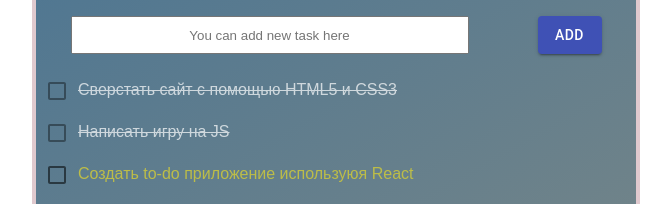
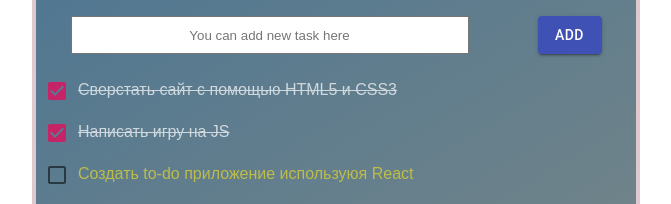
Before and after one commit to WebHeroSchool/to-do, a React (Create React App) app: page / in a window 1280 px wide. Shown: the part 125-329 px from the top of the page, without its empty margins (304-975 px from the left). Built offline with nearby package versions, Linux system fonts and the light colour scheme.

Commit message:
lesson 30. setState

```diff
--- a/src/components/App/App.js
+++ b/src/components/App/App.js
@@ -26,11 +26,19 @@ class App extends Component {
     count: 3,
   };
 
-  toggleStatus = (statusFromItem) => {
-    // eslint-disable-next-line no-console
-    // console.log(statusFromItem);
-    console.log(this.state.items[2].isDone === statusFromItem)
-  };
+  // Будет неэффективно в случае боьлшого кол-ва элементов в массиве
+    // Есть боллее производительные способы?
+  toggleStatus = (taskId) => {
+    const items =  this.state.items.map(item => {
+      const newItem = {...item}
+      if (item.id === taskId) {
+        newItem.isDone = !item.isDone
+      }
+      return newItem;
+    })
+
+    this.setState({items});
+  }
 
   plus = () => {
     this.setState(state => ({
--- a/src/components/Item/Item.jsx
+++ b/src/components/Item/Item.jsx
@@ -3,16 +3,21 @@ import classnames from 'classnames';
 import styles from './Item.module.css';
 import Checkbox from '@material-ui/core/Checkbox';
 
-const Item = ({task, status, toggleStatus}) => (
+const Item = ({id, task, status, toggleStatus}) => {
+    return (
       <li className={
           classnames({
               [styles.active]: true,
               [styles.done]: status
           })
       }>
-    <Checkbox onClick={() => toggleStatus(status)} />
+          <Checkbox
+            checked={status}
+            onChange={() => toggleStatus(id)}
+          />
           {task}
       </li>
-);
+    )
+};
 
 export default Item;
--- a/src/components/ItemList/ItemList.jsx
+++ b/src/components/ItemList/ItemList.jsx
@@ -5,7 +5,8 @@ const ItemList = ({items, toggleStatus}) => (
   <ul>
     {items.map(item => (
       <Item
-        key={item.value}
+        key={item.id}
+        id={item.id}
         task = {item.value}
         status={item.isDone}
         toggleStatus={toggleStatus}
```
Lines whose indentation alone changed are shown as unchanged.
